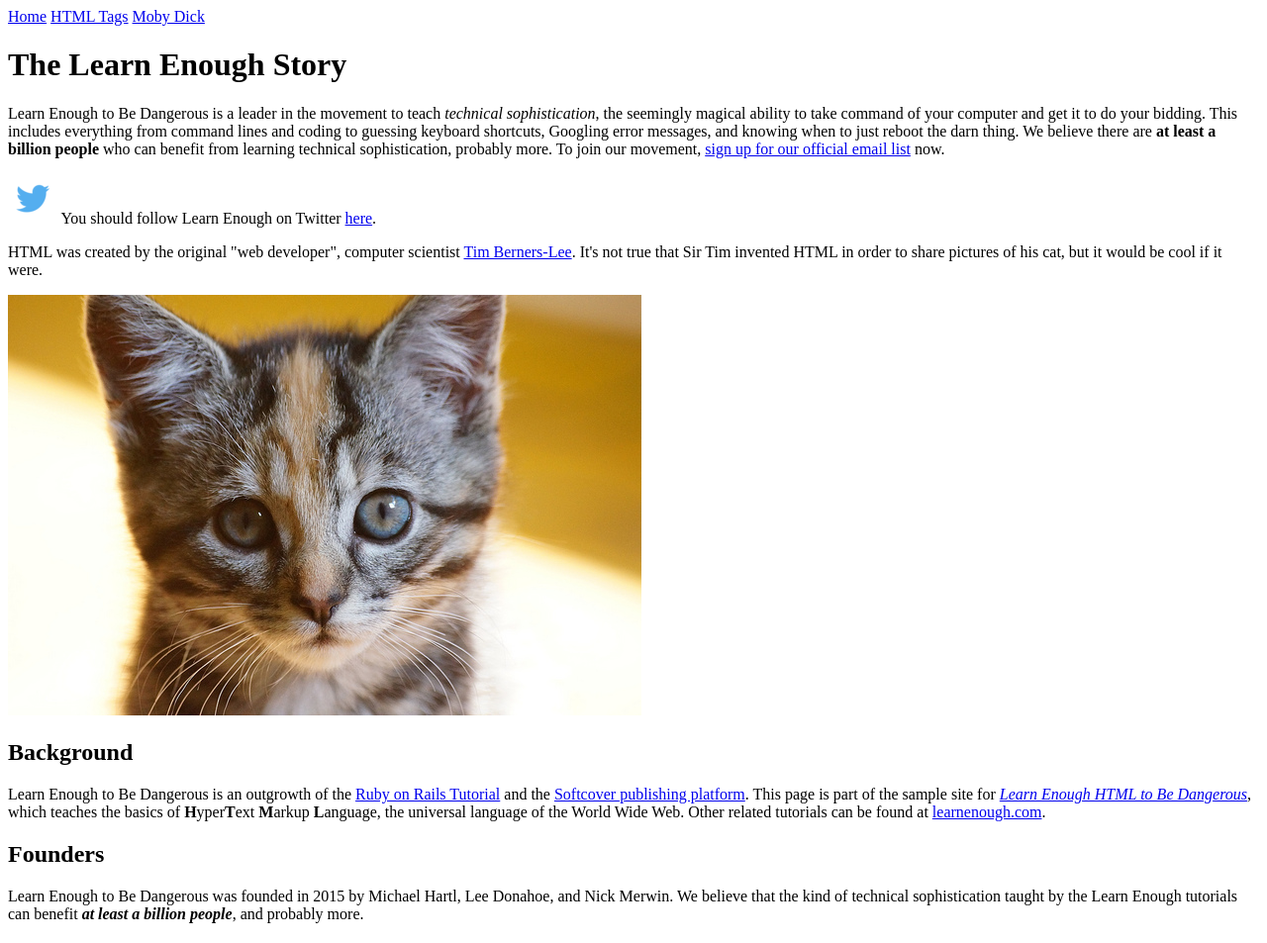
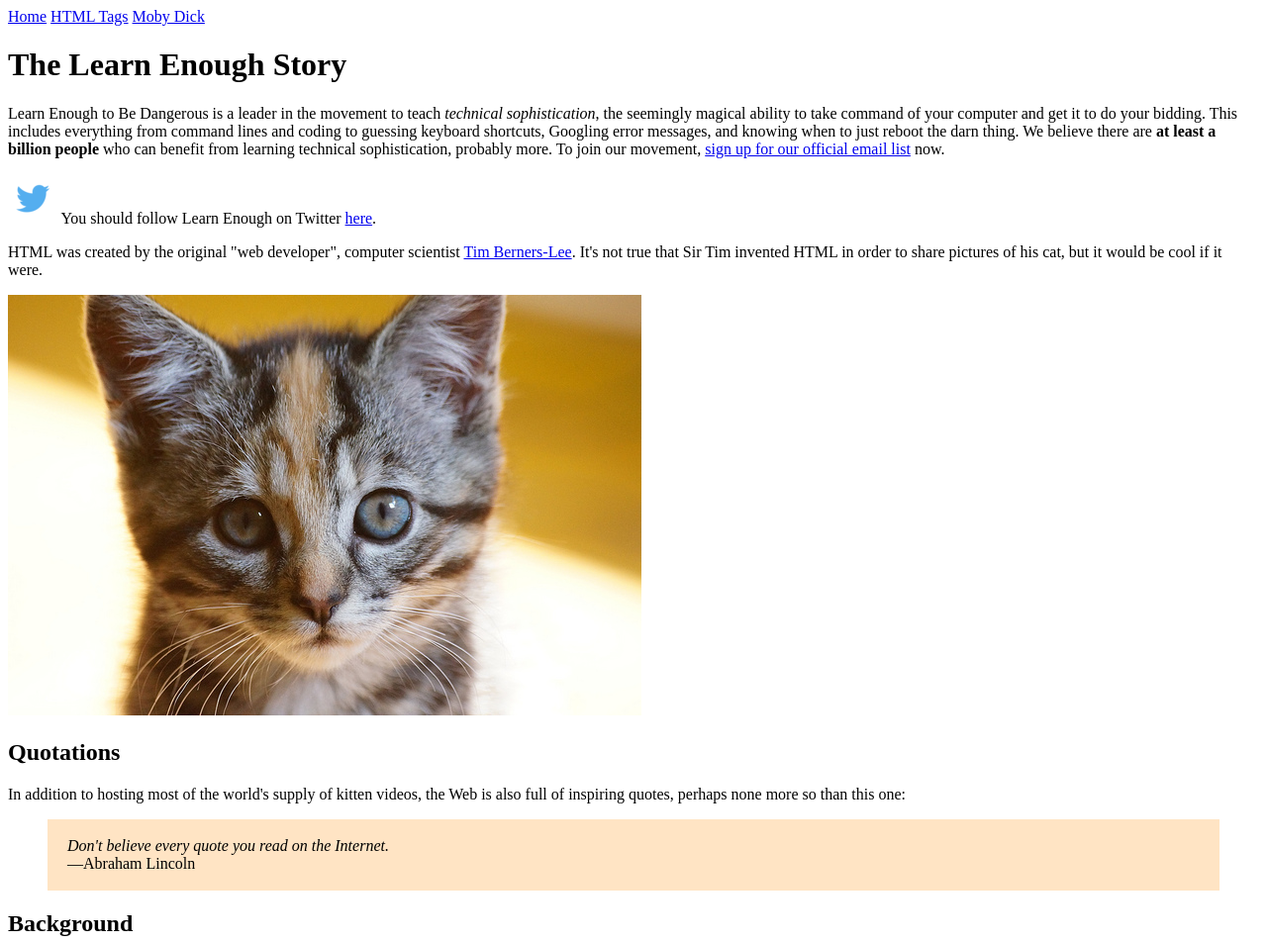
Before and after one commit to itorterat/Learn_Enough_HTML, a plain HTML site: page index.html in a window 1280 px wide. Shown: the top 953 px of the page at 99% size. Drawn offline with Linux system fonts and the light colour scheme.

Commit message:
--- Add Quotations on index page because of exercise 4.5.1

```diff
--- a/index.html
+++ b/index.html
@@ -37,6 +37,18 @@
   <a href="https://www.flickr.com/photos/deborah_s_perspective/14144861329">
     <img src="images/kitten.jpg" alt="An adorable kitten">
   </a>
+
+  <h2>Quotations</h2>
+  <p>
+    In addition to hosting most of the world's supply of kitten videos, the Web is also full of inspiring quotes,
+    perhaps none more so than this one:
+  </p>
+  <blockquote style="padding: 2px 20px; background: bisque;">
+    <p>
+      <em>Don't believe every quote you read on the Internet.</em> <br>
+      &mdash;Abraham Lincoln
+    </p>
+  </blockquote>
 
   <h2>Background</h2>
   <p>
```
